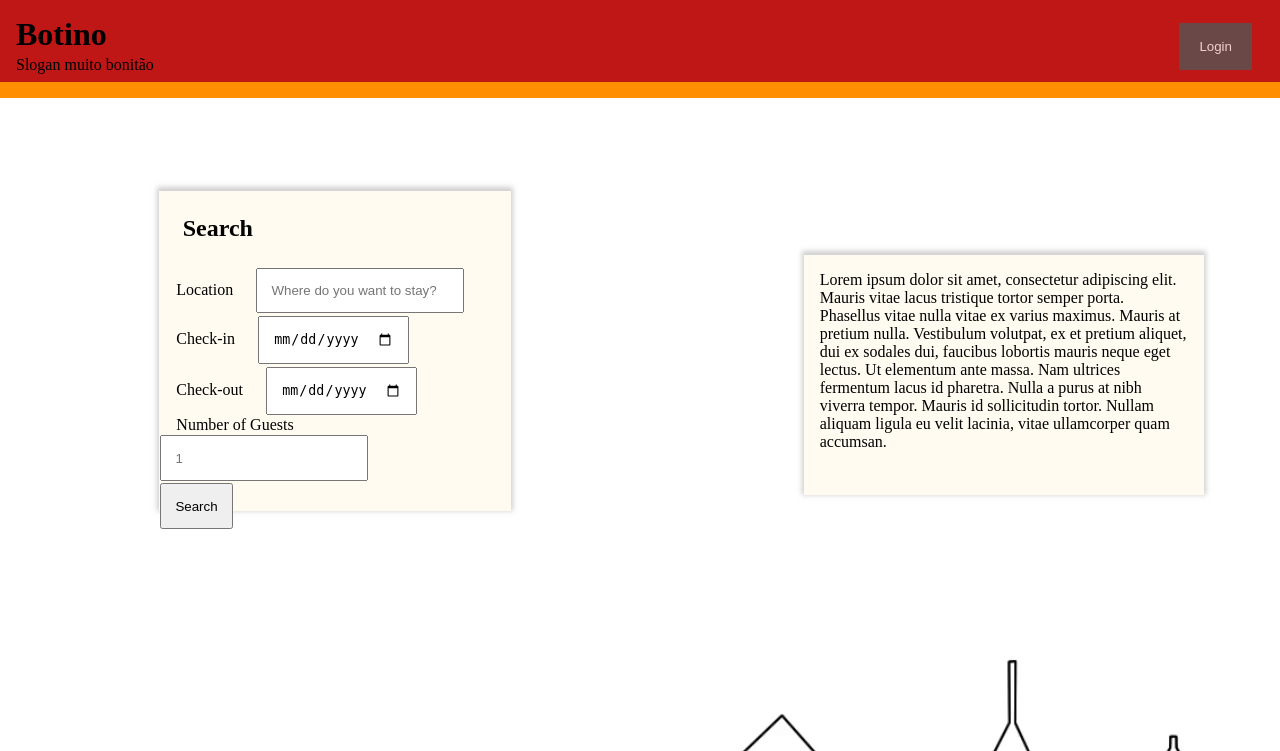
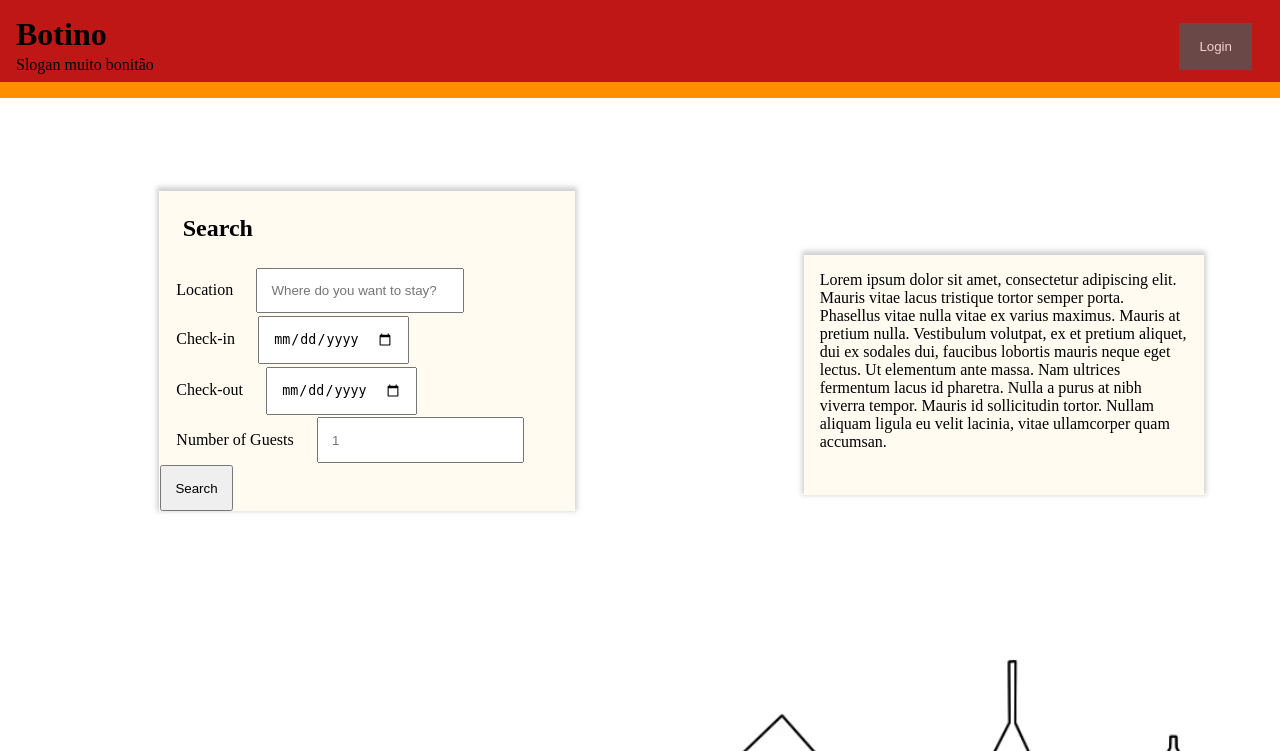
Before and after one commit to daviddinis/LTW-FEUP-PROJ, a PHP site: page /pages/auth.php in a window 1280 px wide. Shown: the top 751 px of the page. Run offline with PHP 8.4, Linux system fonts and the light colour scheme.

Commit message:
css stuff

```diff
--- a/css/style.css
+++ b/css/style.css
@@ -55,7 +55,7 @@ h1 {
   grid-area: 2 / 1 / span 1 / span 1;
   margin-top: 15%;
   margin-left: 25%;
-  width: 22em;
+  width: 26em;
   height: 20em;
   background-color: #fffbf0;
   -webkit-box-shadow: 0px -2px 5px 2px rgba(161, 161, 161, 0.51);
@@ -71,6 +71,8 @@ h1 {
   margin: 0.1em;
   padding: 1em;
 }
+
+#searchbuttom {}
 
 /* BODY */
 
@@ -124,6 +126,16 @@ body {
   top: 23px;
   right: 28px;
 
+}
+
+p>a {
+  cursor: pointer;
+
+}
+
+
+a:hover {
+  border: 1px solid;
 }
 
 /* The popup form - hidden by default */
--- a/template/tpl_common.php
+++ b/template/tpl_common.php
@@ -5,6 +5,7 @@
 <!DOCTYPE html>
 <html>
 <script src="../js/form.js"></script>
+
 <head>
     <title>Botino</title>
     <meta charset="utf-8">
@@ -58,7 +59,7 @@
                 <label>Number of Guests</label>
                 <input type="number" name="guests" placeholder="1" required><br>
 
-                <input type="submit" value="Search">
+                <input id="searchbuttom" type="submit" value="Search">
             </form>
         </div>
         <?php
```
